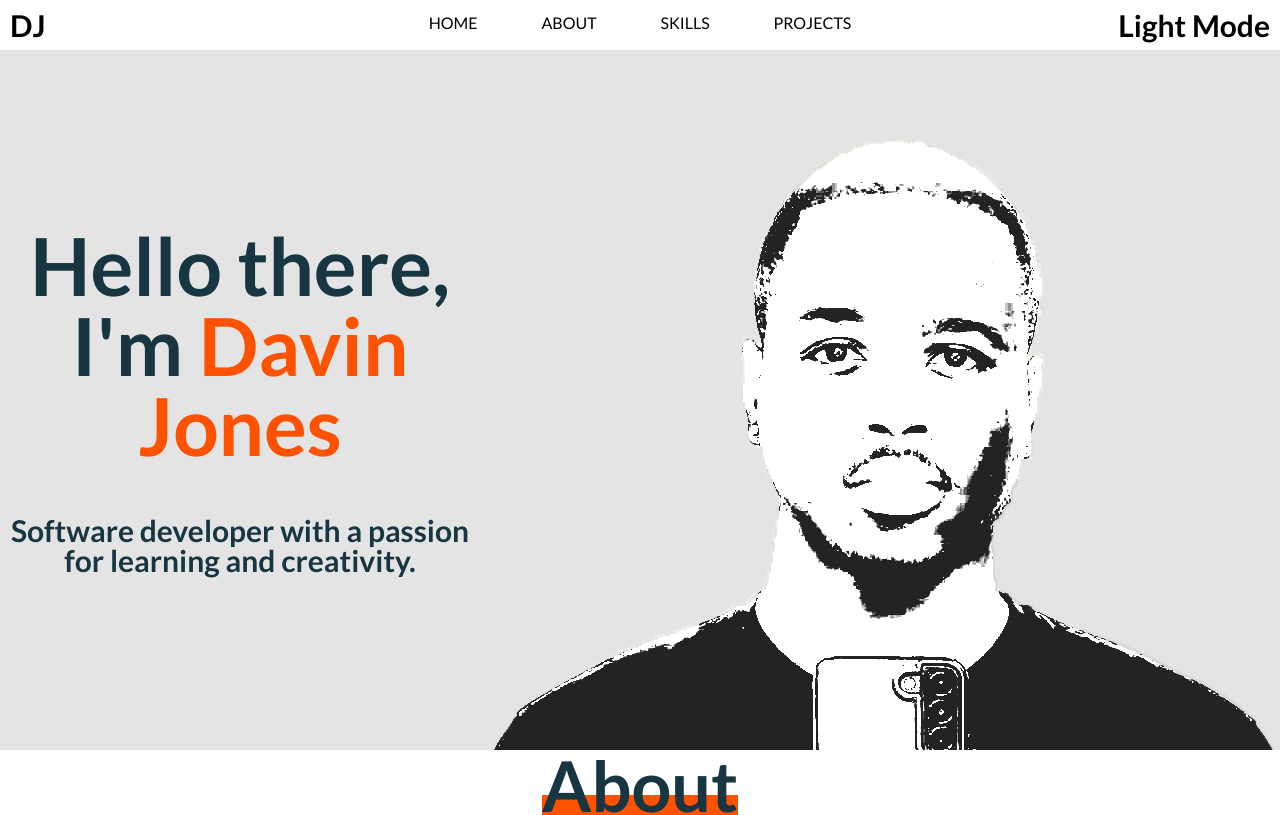
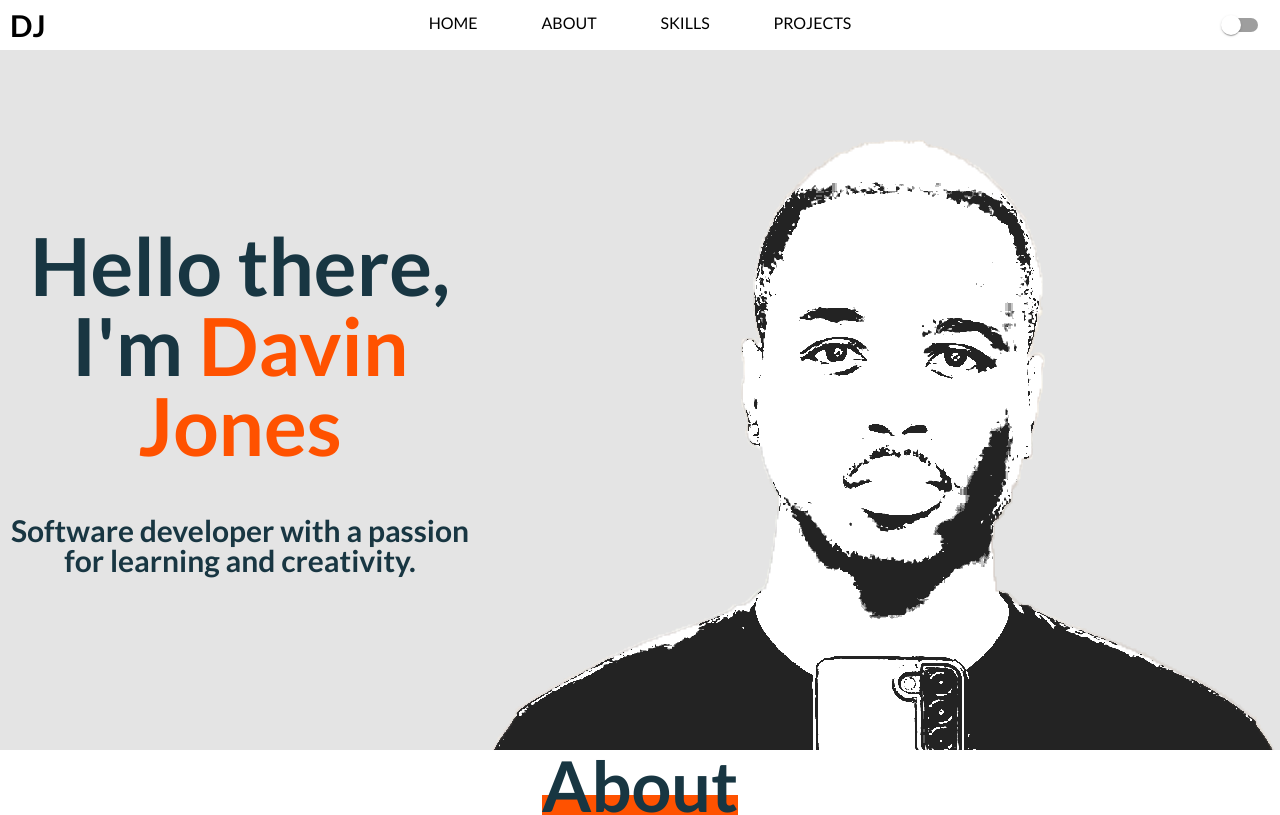
Before and after one commit to NovaSharx/Portfolio-Website, a React (Create React App) app: page /#/ in a window 1280 px wide. Shown: the top 815 px of the page. Built offline with nearby package versions, Linux system fonts and the light colour scheme.

Commit message:
Added MUI switch to navigation.

```diff
--- a/package.json
+++ b/package.json
@@ -3,8 +3,10 @@
   "version": "0.1.0",
   "private": true,
   "dependencies": {
+    "@emotion/react": "^11.10.8",
+    "@emotion/styled": "^11.10.8",
     "@mui/icons-material": "^5.11.16",
-    "@mui/material": "^5.12.2",
+    "@mui/material": "^5.12.3",
     "@testing-library/jest-dom": "^5.16.5",
     "@testing-library/react": "^13.4.0",
     "@testing-library/user-event": "^13.5.0",
--- a/src/components/Home/HeroSection.tsx
+++ b/src/components/Home/HeroSection.tsx
@@ -9,7 +9,7 @@ const HeroSection: FC = (): ReactElement => {
         }
         return cellArray.map((cell: string, index: number) => {
             return (
-                <div key={index} className='cell'>{index}</div>
+                <div key={index} className='cell'></div>
             )
         })
     }
--- a/src/components/Navigation/Navigation.tsx
+++ b/src/components/Navigation/Navigation.tsx
@@ -1,4 +1,5 @@
 import { FC, ReactElement } from 'react';
+import Switch from '@mui/material/Switch';
 
 const Navigation: FC = (): ReactElement => {
     return (
@@ -26,7 +27,7 @@ const Navigation: FC = (): ReactElement => {
             </div>
 
             <div id='light-mode-switch'>
-                <h6>Light Mode</h6>
+                <Switch />
             </div>
         </div>
     )
```
Also changed, not shown: 1 other file (tests, documents, lock files or other folders).
